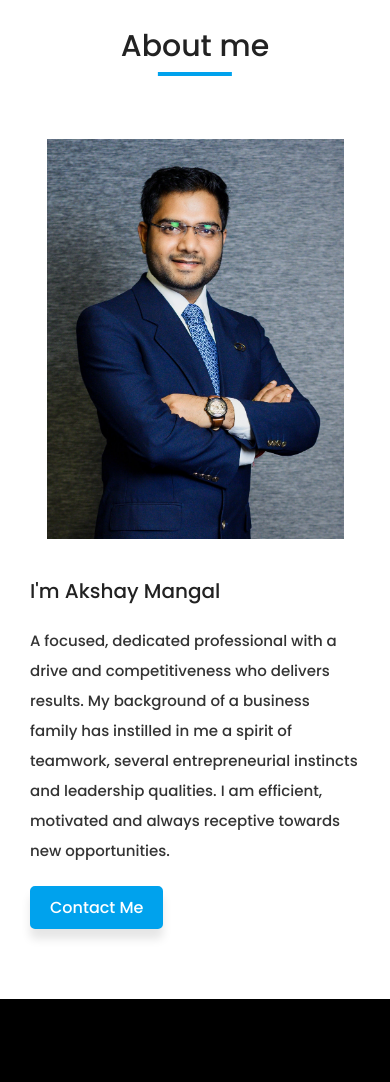
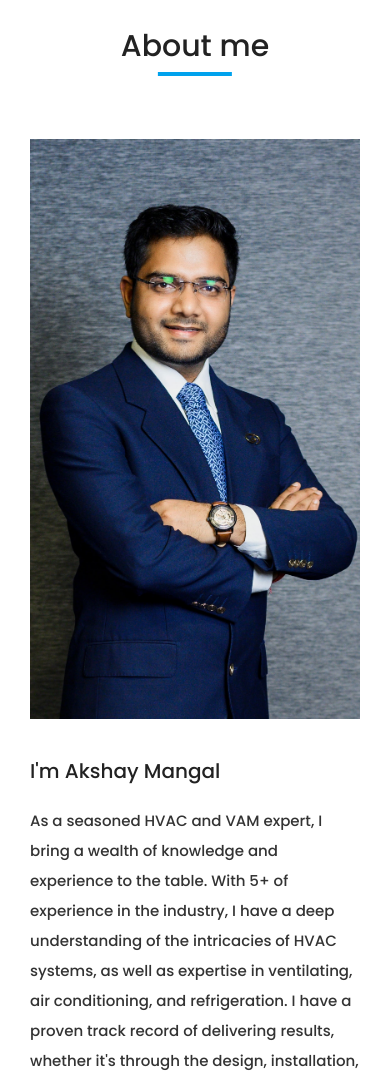
Before and after one commit to WictroniX-GitHub/AM-Portfolio, a plain HTML site: page index.html in a window 390 px wide. Shown: the part 960-2042 px from the top of the page. Drawn offline with nearby package versions, Linux system fonts and the light colour scheme; a script that the page names is missing.

Commit message:
Major changes

```diff
--- a/index.html
+++ b/index.html
@@ -112,8 +112,10 @@
         <div class="right" data-aos="fade-left" data-aos-duration="1500">
           <h1>I'm Akshay Mangal <span id="type2"></span></h1>
           <p>
-            A focused, dedicated professional with a drive and competitiveness who delivers results. My background of a business family has instilled in me a spirit of teamwork, several entrepreneurial instincts and leadership qualities. I am efficient, motivated and always receptive towards new opportunities.
-
+            As a seasoned HVAC and VAM expert, I bring a wealth of knowledge and experience to the table. With 5+ of experience in the industry, I have a deep understanding of the intricacies of HVAC systems, as well as expertise in ventilating, air conditioning, and refrigeration. I have a proven track record of delivering results, whether it's through the design, installation, or maintenance of complex HVAC systems.
+            In addition to my technical expertise, I am a highly motivated and detail-oriented professional, with strong problem-solving skills and the ability to think outside the box. I am also a team player, with excellent communication and leadership skills.
+            I am currently seeking new opportunities to apply my skills and experience in a challenging and dynamic environment. If you're looking for an HVAC and VAM expert to help take your business to the next level, please don't hesitate to contact me.India has pledged to achieve 40% of its installed power capacity from renewable energy sources by 2030 and to create an additional carbon sink of 2.5 to 3 billion tonnes of CO2 equivalent through additional forest and tree cover by 2030.
+            India is also playing on achieving the target of net zero emissions by 2070.
           </p>
           <a href="#contact" class="btn">Contact Me</a>
         </div>
--- a/styles.css
+++ b/styles.css
@@ -458,8 +458,8 @@ li {
 }
 
 .left img {
-  height: 40rem;
-  width: 90%;
+  height: 58rem;
+  width: 100%;
   object-fit: cover;
 }
 
@@ -513,11 +513,6 @@ a.btn:active,
   a.btn {
     padding: .7rem 1.8rem;
   }
-
-  .left img {
-    height: 40rem;
-    max-width: 25rem;
-  }
 }
 
 
@@ -529,12 +524,6 @@ a.btn:active,
 
   .left {
     text-align: center;
-  }
-
-  .left img {
-    height: 40rem;
-    max-width: 90%;
-    opacity: 1;
   }
 }
 
```
